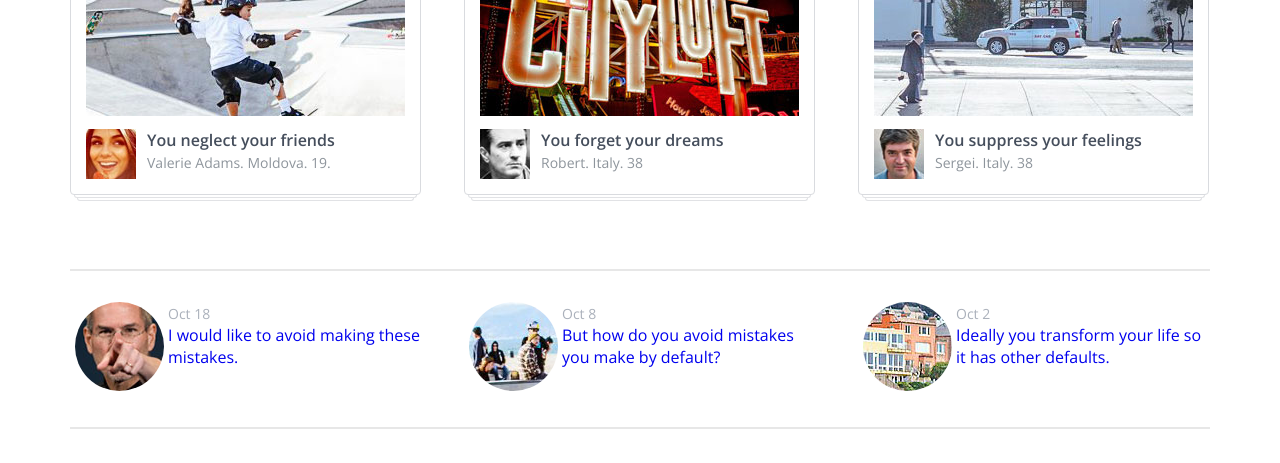
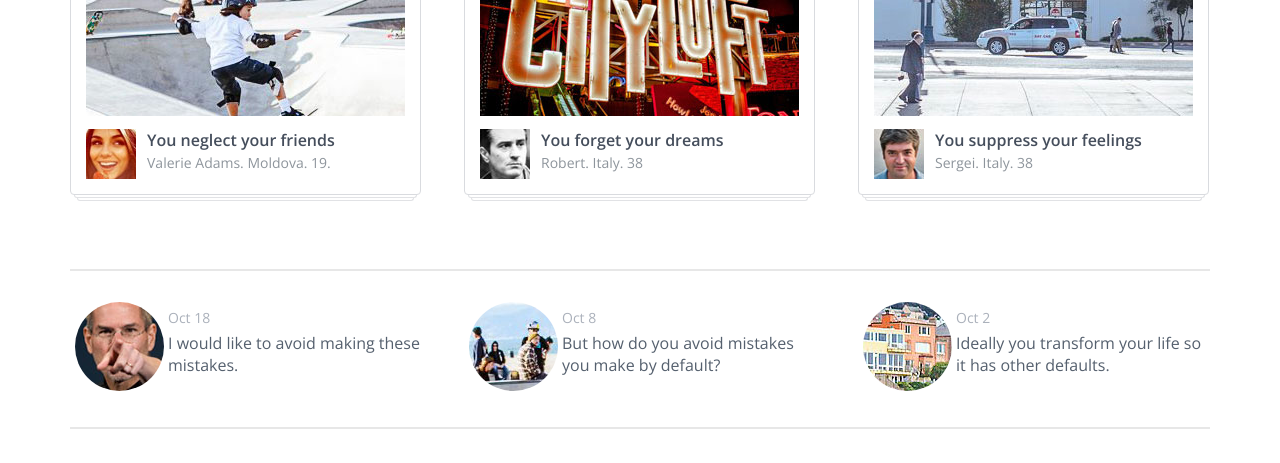
Before and after one commit to xiaoyc-9364/PSD-into-HTML, a plain HTML site: page index.html in a window 1280 px wide. Shown: the part 687-1150 px from the top of the page. Drawn offline with nearby package versions, Linux system fonts and the light colour scheme.

Commit message:
修改连接细节

```diff
--- a/css/style.css
+++ b/css/style.css
@@ -378,10 +378,13 @@ body {
 	width: 98px;
 	text-align: center;
 }
-.new .text {
+.news .text {
 	float: right;
-	width: 324px;
+	width: 254px;
 	padding-top: 4px;
+}
+.news .text a {
+	color: #55606e;
 }
 .news img {
 	border-radius: 50%;
@@ -390,7 +393,7 @@ body {
 	font-size: 14px;
 	color: #abb1bb;
 }
-.new p {
+.news p {
 	margin: 4px 0 0;
 }
 
```
